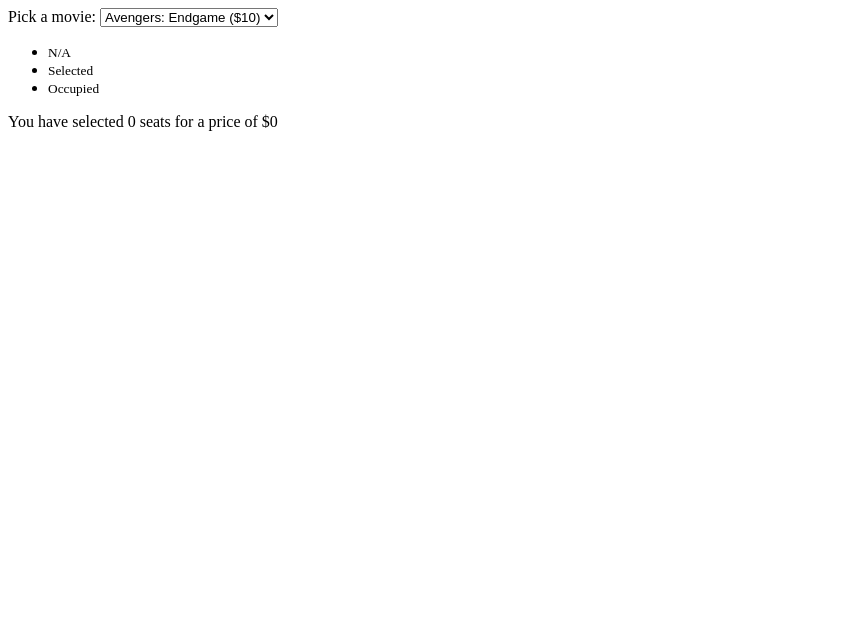
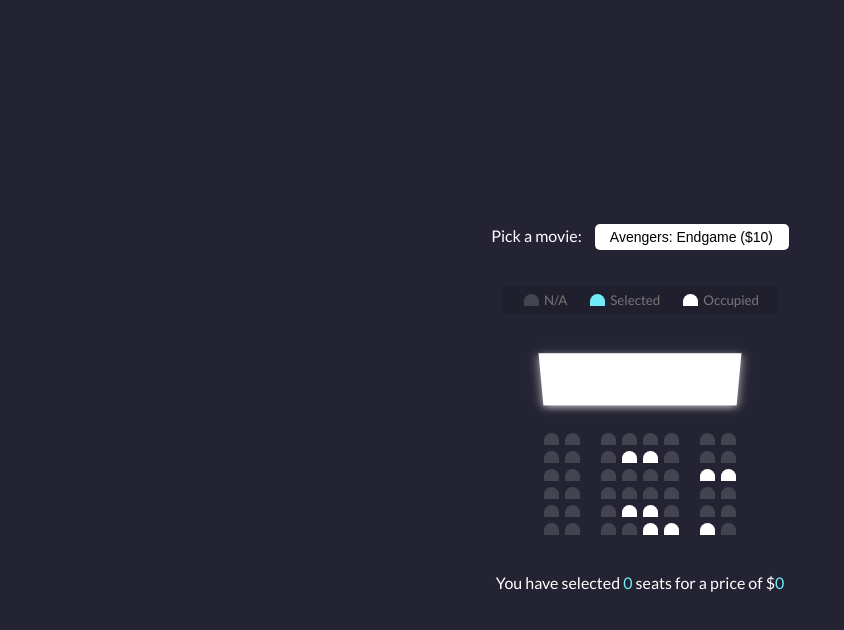
Before and after one commit to Hamdy-Freeg/seat-booking, a plain HTML site: page index.html in a window 1280 px wide. Shown: the whole page, without its empty margins (0-844 px from the left). Drawn offline with Linux system fonts and the light colour scheme; the site is published under a folder, as on GitHub Pages, so addresses that start at the root find nothing.

Commit message:
second commit

```diff
--- a/index.html
+++ b/index.html
@@ -4,10 +4,10 @@
     <meta charset="UTF-8" />
     <meta name="viewport" content="width=device-width, initial-scale=1.0" />
     <meta http-equiv="X-UA-Compatible" content="ie=edge" />
-    <link rel="stylesheet" href="/assets/styles/main.css" />
+    <link rel="stylesheet" href="assets/styles/main.css" />
     <title>Movie Seat Booking</title>
-    <script src="/assets/script/vendor.js" defer></script>
-    <script src="/assets/script/app.js" defer></script>
+    <script src="assets/script/vendor.js" defer></script>
+    <script src="assets/script/app.js" defer></script>
   </head>
   <body>
     <div class="movie-container">
```
